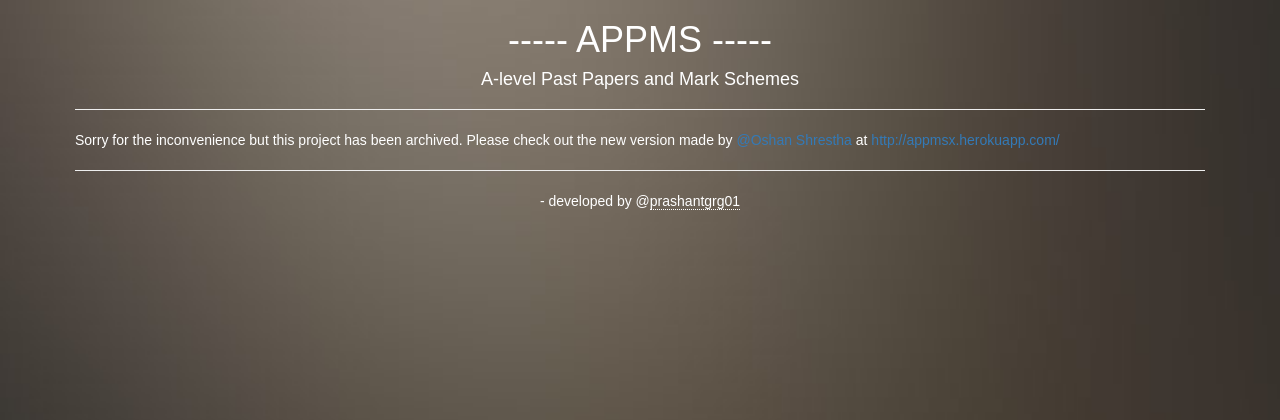
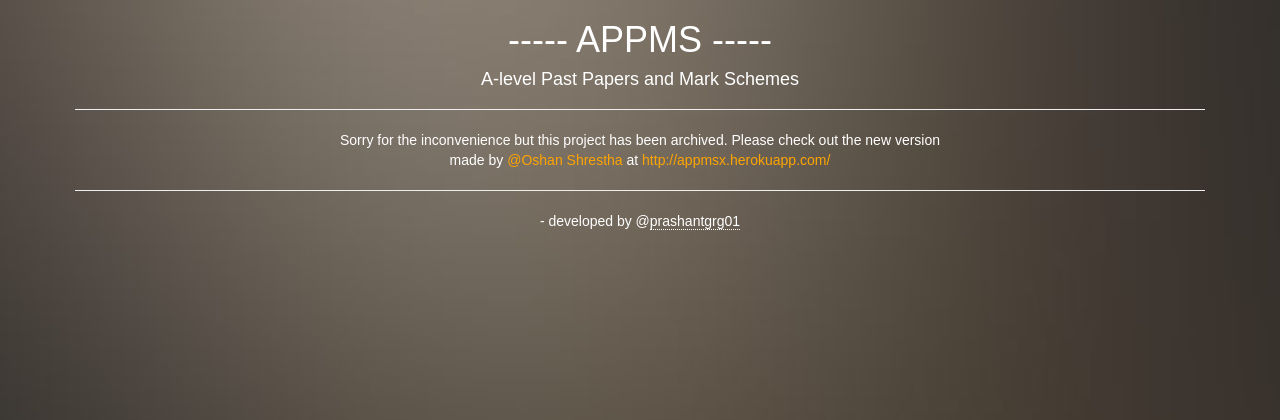
Before and after one commit to prashantgrg01/appms-web, a Django app: page / in a window 1280 px wide. Shown: the top 420 px of the page. Run offline with Django 3.2, Linux system fonts and the light colour scheme; some libraries are stand-ins or nearby versions.

Commit message:
project archived style fix

```diff
--- a/getpaper/templates/getpaper/index.html
+++ b/getpaper/templates/getpaper/index.html
@@ -12,7 +12,19 @@
     <link href="https://maxcdn.bootstrapcdn.com/bootstrap/3.3.7/css/bootstrap.min.css" rel="stylesheet">
     {% load staticfiles %}
     <link href="{% static 'getpaper/css/main.css' %}" rel="stylesheet">
-
+    <style>
+      .archived-text {
+        max-width: 600px;
+        margin: auto;
+        text-align: center;
+      }
+      .archived-text a {
+        color: orange;
+      }
+      .archived-text a:hover, .archived-text a:active {
+        color: orange;
+      }
+    </style>
     <!-- HTML5 shim and Respond.js for IE8 support of HTML5 elements and media queries -->
     <!-- WARNING: Respond.js doesn't work if you view the page via file:// -->
     <!--[if lt IE 9]>
@@ -29,7 +41,7 @@
                 <h4 class="text-center">A-level Past Papers and Mark Schemes</h4>
                 <hr>
 
-                <p>Sorry for the inconvenience but this project has been archived. Please check out the new version made by <a href="https://oshanshrestha.com.np/">@Oshan Shrestha</a> at <a href="http://appmsx.herokuapp.com/">http://appmsx.herokuapp.com/</a></p>
+                <p class="archived-text">Sorry for the inconvenience but this project has been archived. Please check out the new version made by <a href="https://oshanshrestha.com.np/">@Oshan Shrestha</a> at <a href="http://appmsx.herokuapp.com/">http://appmsx.herokuapp.com/</a></p>
 
                 <!--
                 <form action="/" method="post" id="paper_form">
```
